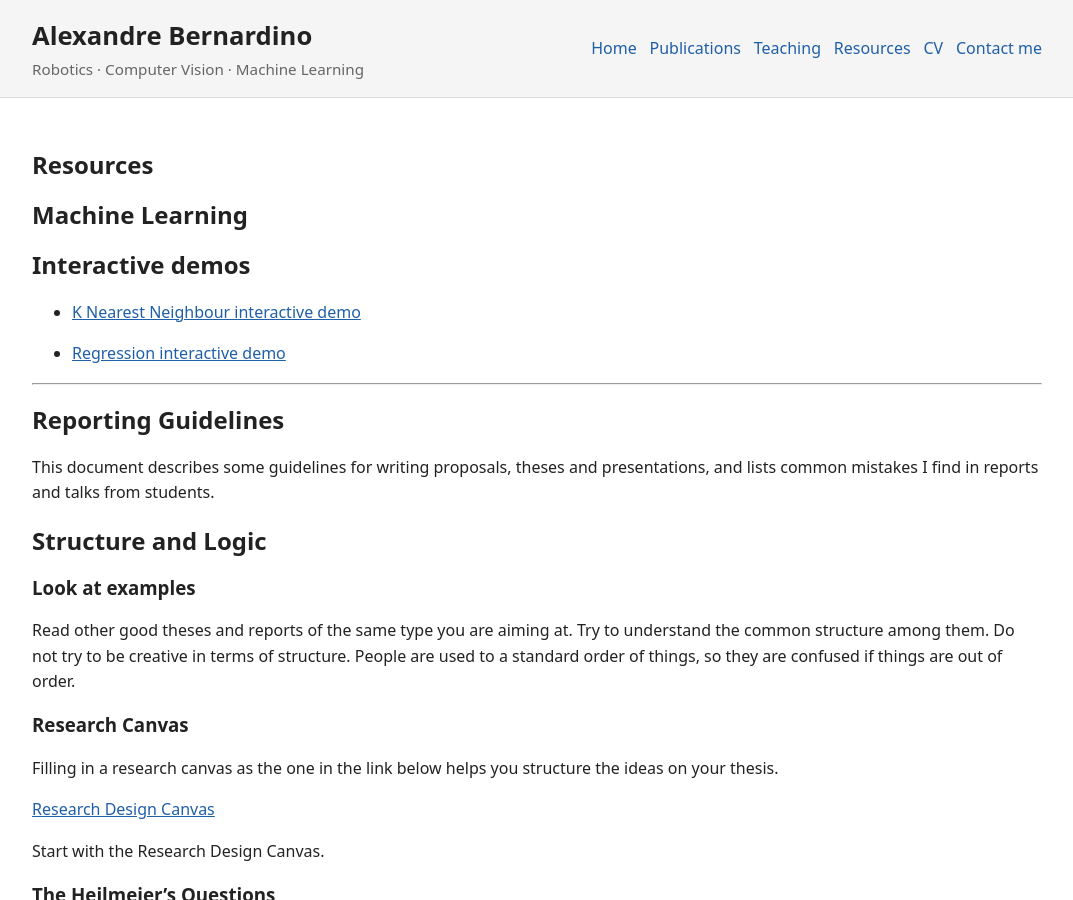
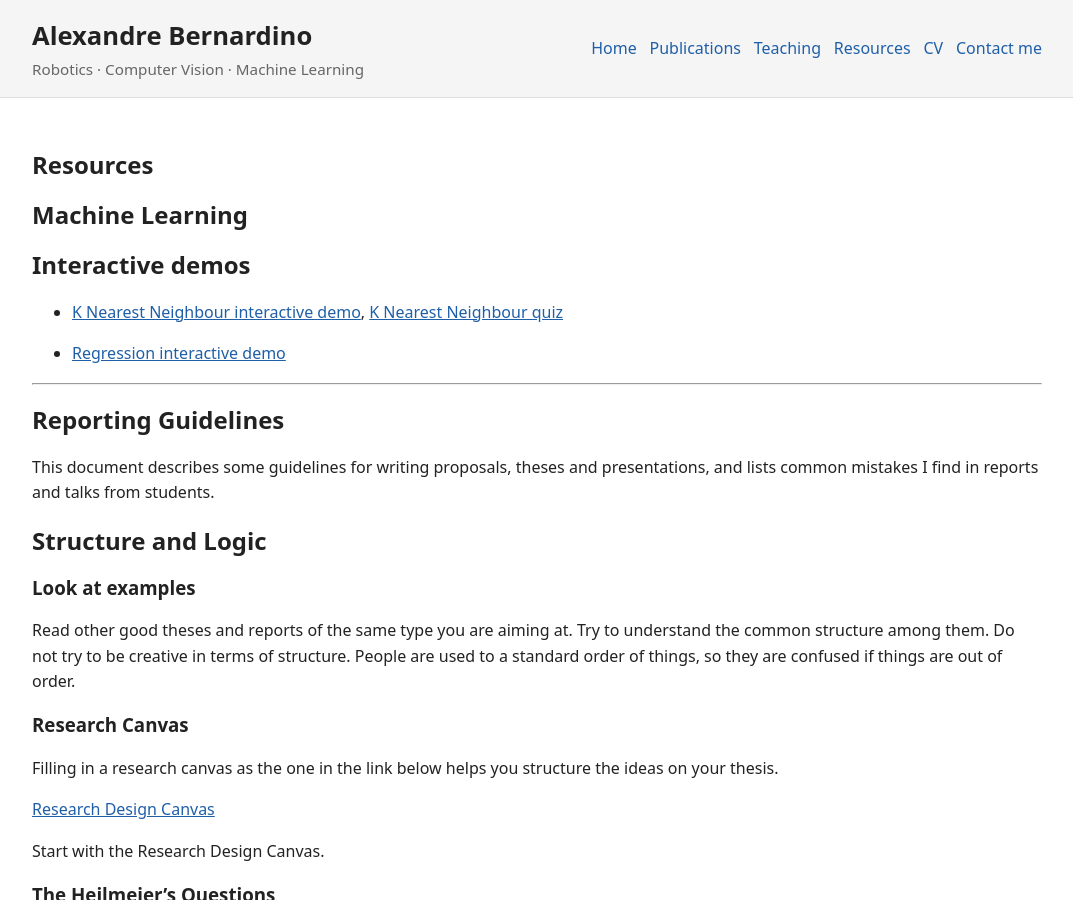
Before and after one commit to alexbernardino/alexbernardino.github.io, a Jekyll site: the page built from resources.md, in a window 1280 px wide and 900 px high. Shown: the whole window, without its empty margins (103-1176 px from the left). Built offline with Jekyll 4.4.1, drawn with Linux system fonts in a browser that asks for light colours.

Commit message:
Add KNN quiz resource link
This change adds a link to the K Nearest Neighbour quiz alongside the existing interactive demo in the resources page. It helps surface the related learning activity in the interactive demos section.

```diff
--- a/resources.md
+++ b/resources.md
@@ -9,7 +9,7 @@
 
 ## Interactive demos
 
-- <a href="https://alexbernardino.github.io/knn-interactive/" target="_blank" rel="noopener noreferrer">K Nearest Neighbour interactive demo</a>
+- <a href="https://alexbernardino.github.io/knn-interactive/" target="_blank" rel="noopener noreferrer">K Nearest Neighbour interactive demo</a>, <a href="https://alexbernardino.github.io/knn-quiz/" target="_blank" rel="noopener noreferrer">K Nearest Neighbour quiz</a>
 
 - <a href="https://alexbernardino.github.io/regression-interactive/" target="_blank" rel="noopener noreferrer">Regression interactive demo</a>
 
```
